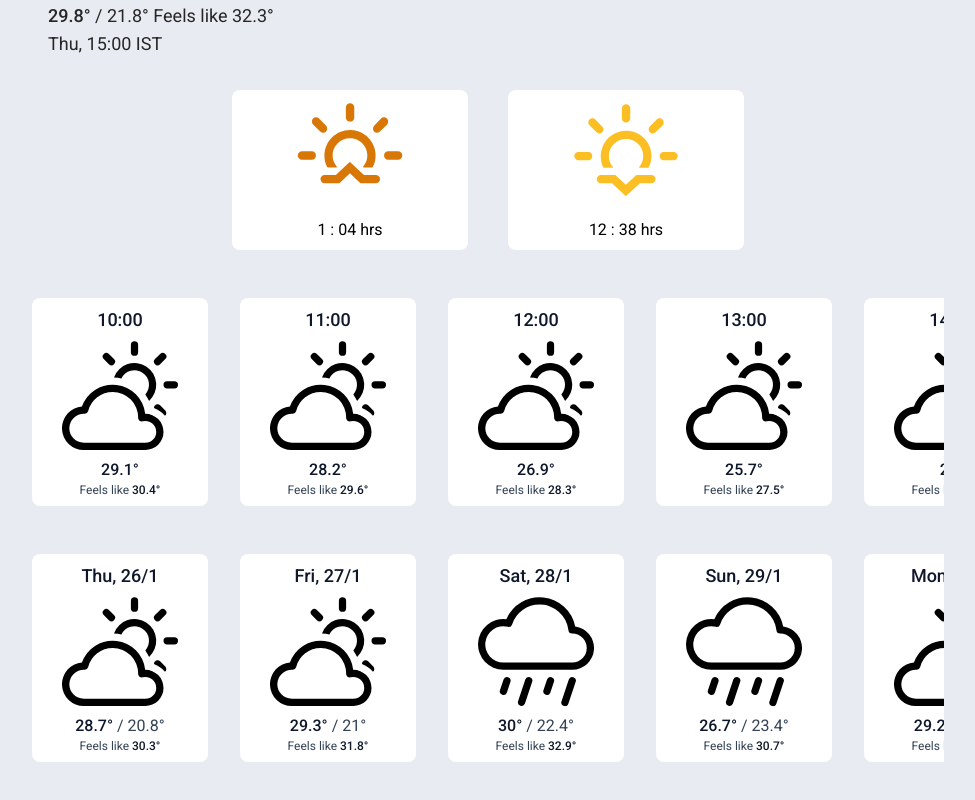
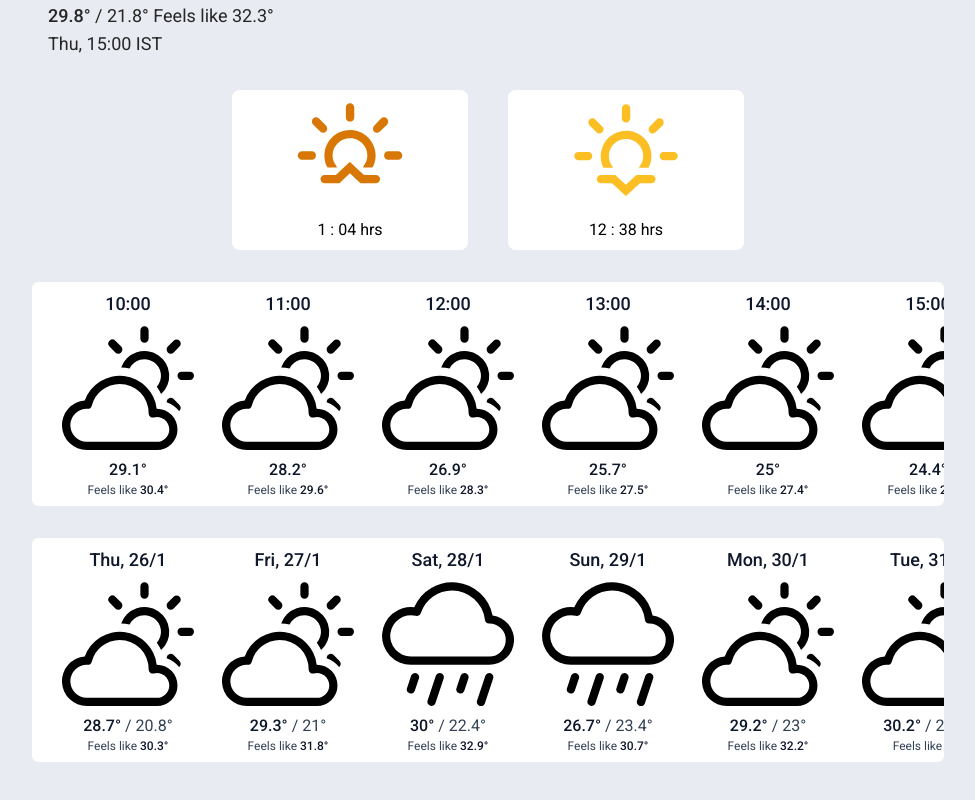
Before and after one commit to bhendi-boi/WeatherUps, a React (Vite) app: page / in a window 1280 px wide. Shown: the part 518-1318 px from the top of the page, without its empty margins (152-1127 px from the left). Built offline with nearby package versions, Linux system fonts and the light colour scheme; no server answers.

Commit message:
new style for Carousels and Weather Cards

```diff
--- a/src/components/Carousel.tsx
+++ b/src/components/Carousel.tsx
@@ -13,8 +13,8 @@ const Carousel = (apiRes: any) => {
 	},[apiRes]);
 	const night = useNight();
 	return (
-		<div className="overflow-hidden h-36 md:h-56 pb-4">
-			<ul className="grid grid-flow-col gap-8 overflow-x-auto md:h-60 py-4 h-40">
+		<div className="overflow-hidden h-36 md:h-56 pb-4 rounded-md">
+			<ul className="grid grid-flow-col bg-white overflow-x-auto md:h-60 pb-4 h-40 px-4">
 				{hourlyData.map((anHourData) => {
 					return (
 						<HourlyWeatherCard key={anHourData.time} {...anHourData} night={night} />
--- a/src/components/DailyCarousel.tsx
+++ b/src/components/DailyCarousel.tsx
@@ -8,9 +8,9 @@ const DailyCarousel = (apiRes: any) => {
 		setDailyData(getDailyData(apiRes));
 	},[apiRes]);
 	return (
-		<div className="mt-4 md:mt-8">
-			<div className="overflow-hidden h-36 md:h-56 pb-4">
-				<ul className="grid grid-flow-col gap-8 overflow-x-auto h-40 md:h-60 py-4">
+		<div className="mt-8">
+			<div className="overflow-hidden h-36 md:h-56 pb-4 rounded-md">
+				<ul className="grid grid-flow-col overflow-x-auto h-40 md:h-60 pb-4 bg-white px-4">
 					{dailyData.map((daily,index) => (
 						<DailyWeatherCard key={index} {...daily} />
 					))}
--- a/src/components/WeatherCard.tsx
+++ b/src/components/WeatherCard.tsx
@@ -18,10 +18,10 @@ export const HourlyWeatherCard = ({
 	night,
 }: WeatherCardProps) => {
 	return (
-		<motion.li className="flex flex-col items-center w-44 bg-white rounded-lg py-2 md:min-w-min">
+		<motion.li className="flex flex-col items-center w-32 bg-transparent rounded-lg py-2 md:w-40">
 			<span className="text-lg font-medium text-slate-900">{time}</span>
 			<div className="flex-grow pb-2 text-black">
-				{getIcon({ weatherCode, night })}
+				{getIcon({ weatherCode,night })}
 			</div>
 			<div className="flex flex-col items-center justify-center text-slate-700">
 				{" "}
@@ -53,7 +53,7 @@ export const DailyWeatherCard = ({
 	apparentMaxTemperature: apparentMaxTemperature,
 }: DailyWeatherCardProps) => {
 	return (
-		<motion.li className="flex flex-col items-center w-44 bg-white rounded-lg py-2 md:min-w-min">
+		<motion.li className="flex flex-col items-center w-32 bg-transparent rounded-lg py-2 md:w-40">
 			<span className="text-lg font-medium text-slate-900">{day}</span>
 			<div className="flex-grow pb-2 text-black">{getIcon({ weatherCode })}</div>
 			<div className="flex flex-col items-center justify-center text-slate-700">
```
